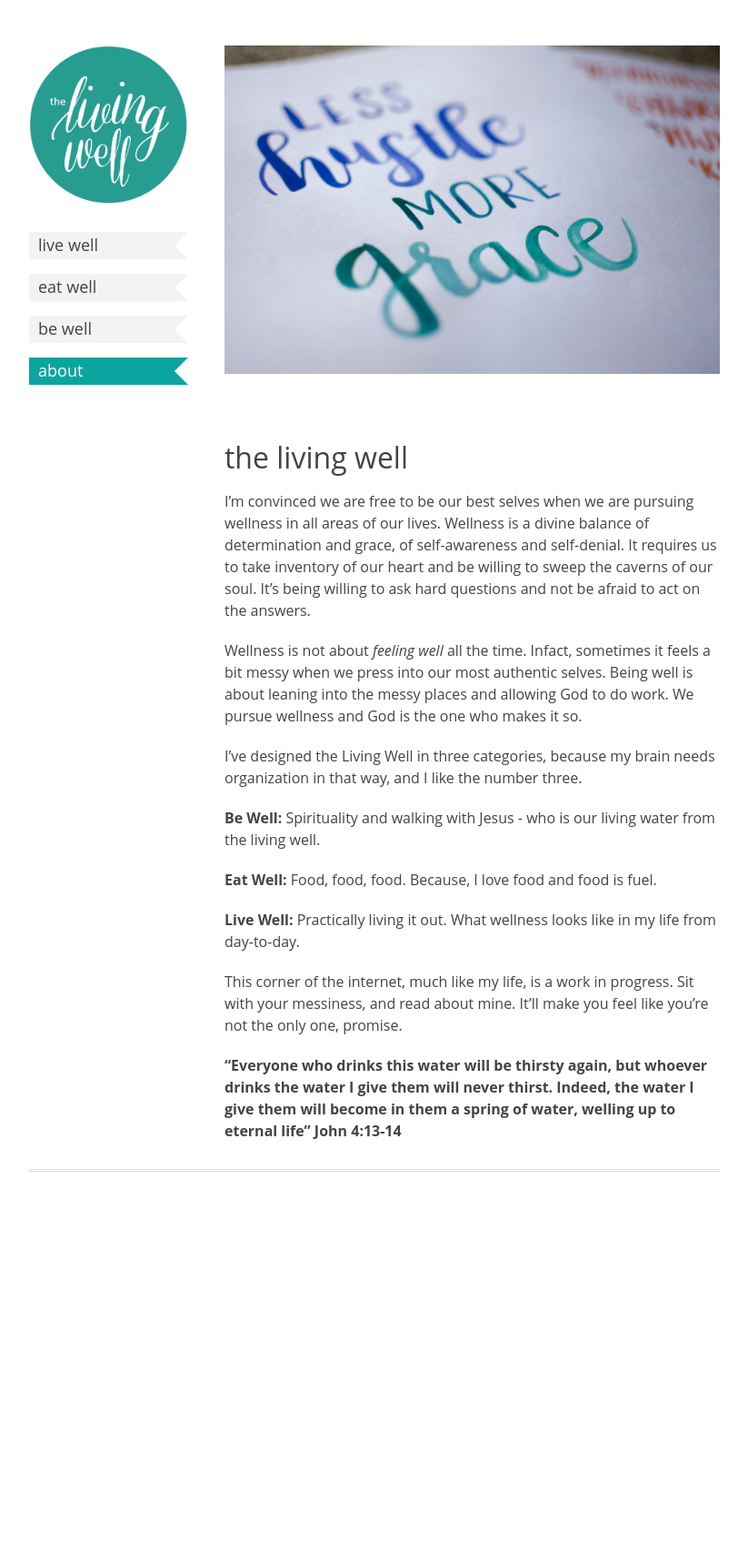
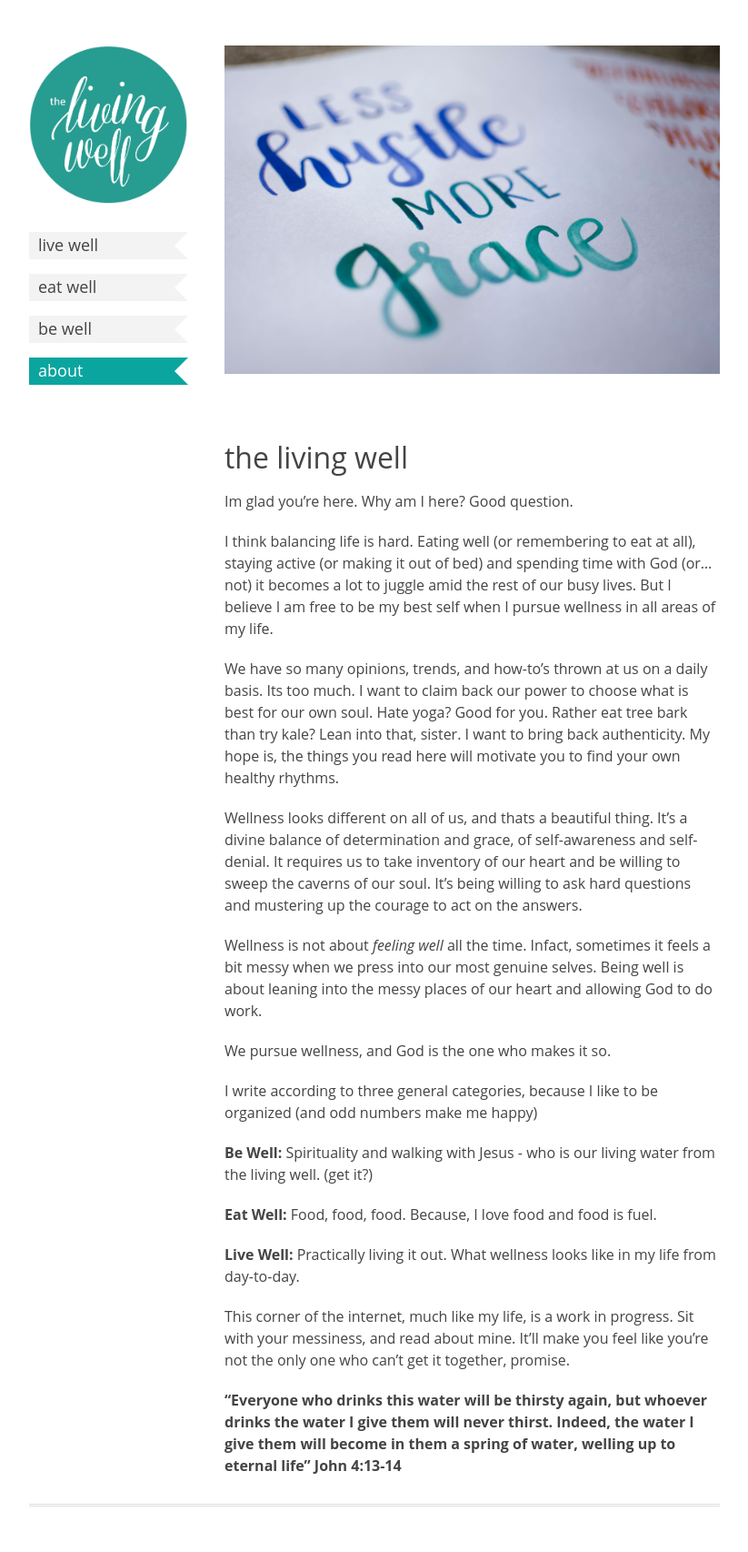
Before and after one commit to dreger/thelivingwell.co, a Jekyll site: the page built from index.md, in a window 1280 px wide. Shown: the whole page at 91% size, without its empty margins (228-1051 px from the left). Built offline with Jekyll 4.4.1, drawn with Linux system fonts in a browser that asks for light colours; before the commit the page ends 1338 px from its top, so only the background shows below that.

Commit message:
Update index.md

```diff
--- a/index.md
+++ b/index.md
@@ -5,18 +5,26 @@ category: about
 ---
 # the living well
 
-I'm convinced we are free to be our best selves when we are pursuing wellness in all areas of our lives. Wellness is a divine balance of determination and grace, of self-awareness and self-denial. It requires us to take inventory of our heart and be willing to sweep the caverns of our soul. It's being willing to ask hard questions and not be afraid to act on the answers.
+Im glad you're here. Why am I here? Good question.
 
-Wellness is not about _feeling well_ all the time. Infact, sometimes it feels a bit messy when we press into our most authentic selves. Being well is about leaning into the messy places and allowing God to do work. We pursue wellness and God is the one who makes it so.
+I think balancing life is hard. Eating well (or remembering to eat at all), staying active (or making it out of bed) and spending time with God (or...not) it becomes a lot to juggle amid the rest of our busy lives. But I believe I am free to be my best self when I pursue wellness in all areas of my life.
 
-I’ve designed the Living Well in three categories, because my brain needs organization in that way, and I like the number three.
+We have so many opinions, trends, and how-to's thrown at us on a daily basis. Its too much. I want to claim back our power to choose what is best for our own soul. Hate yoga? Good for you. Rather eat tree bark than try kale? Lean into that, sister. I want to bring back authenticity. My hope is, the things you read here will motivate you to find your own healthy rhythms.
 
-**Be Well:** Spirituality and walking with Jesus - who is our living water from the living well.
+Wellness looks different on all of us, and thats a beautiful thing. It's a divine balance of determination and grace, of self-awareness and self-denial. It requires us to take inventory of our heart and be willing to sweep the caverns of our soul. It's being willing to ask hard questions and mustering up the courage to act on the answers.
+
+Wellness is not about _feeling well_ all the time. Infact, sometimes it feels a bit messy when we press into our most genuine selves. Being well is about leaning into the messy places of our heart and allowing God to do work.
+
+We pursue wellness, and God is the one who makes it so.
+
+I write according to three general categories, because I like to be organized (and odd numbers make me happy)
+
+**Be Well:** Spirituality and walking with Jesus - who is our living water from the living well. (get it?)
 
 **Eat Well:** Food, food, food. Because, I love food and food is fuel.
 
 **Live Well:** Practically living it out. What wellness looks like in my life from day-to-day.
 
-This corner of the internet, much like my life, is a work in progress. Sit with your messiness, and read about mine. It’ll make you feel like you’re not the only one, promise.
+This corner of the internet, much like my life, is a work in progress. Sit with your messiness, and read about mine. It’ll make you feel like you’re not the only one who can't get it together, promise.
 
 **“Everyone who drinks this water will be thirsty again, but whoever drinks the water I give them will never thirst. Indeed, the water I give them will become in them a spring of water, welling up to eternal life” John 4:13-14**
```
